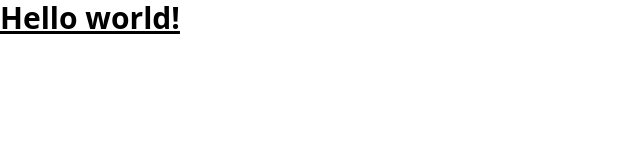
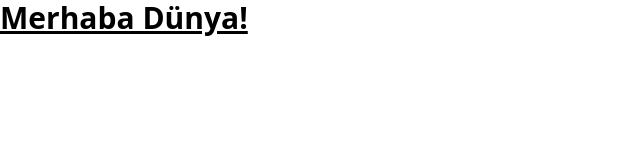
Before and after one commit to Zeynel68/arinproje, a website: page src/index.html in a window 1280 px wide. Shown: the whole page, without its empty margins (0-640 px from the left). Drawn offline with Linux system fonts and the light colour scheme.

Commit message:
turkceye ceviridik

```diff
--- a/src/index.html
+++ b/src/index.html
@@ -7,7 +7,7 @@
 </head>
 <body>
   <h1 class="text-3xl font-bold underline">
-    Hello world!
+  Merhaba Dünya!
   </h1>
 </body>
 </html>
```
